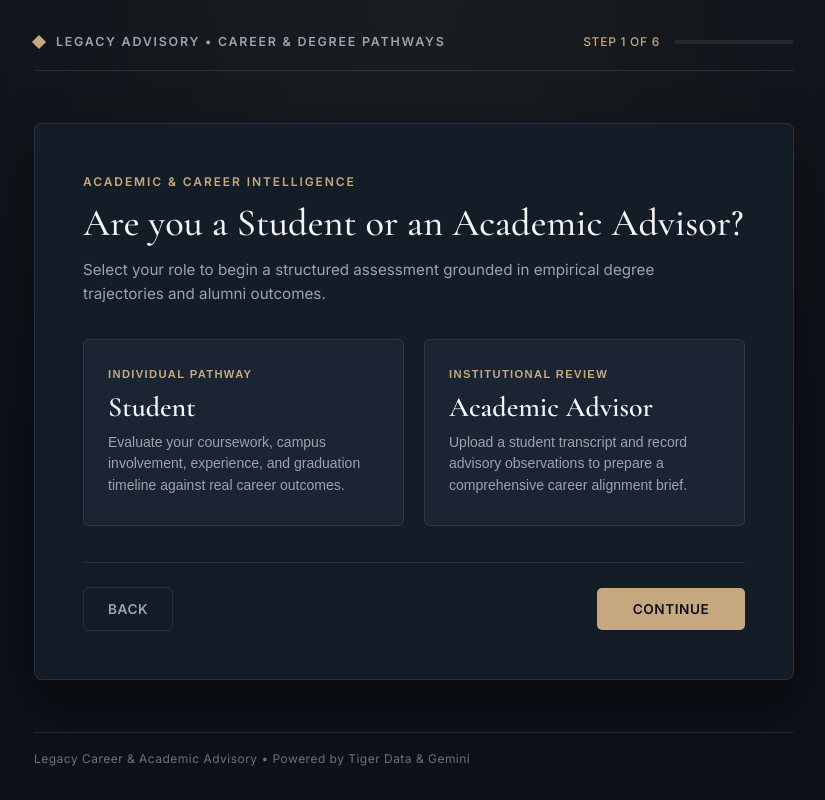
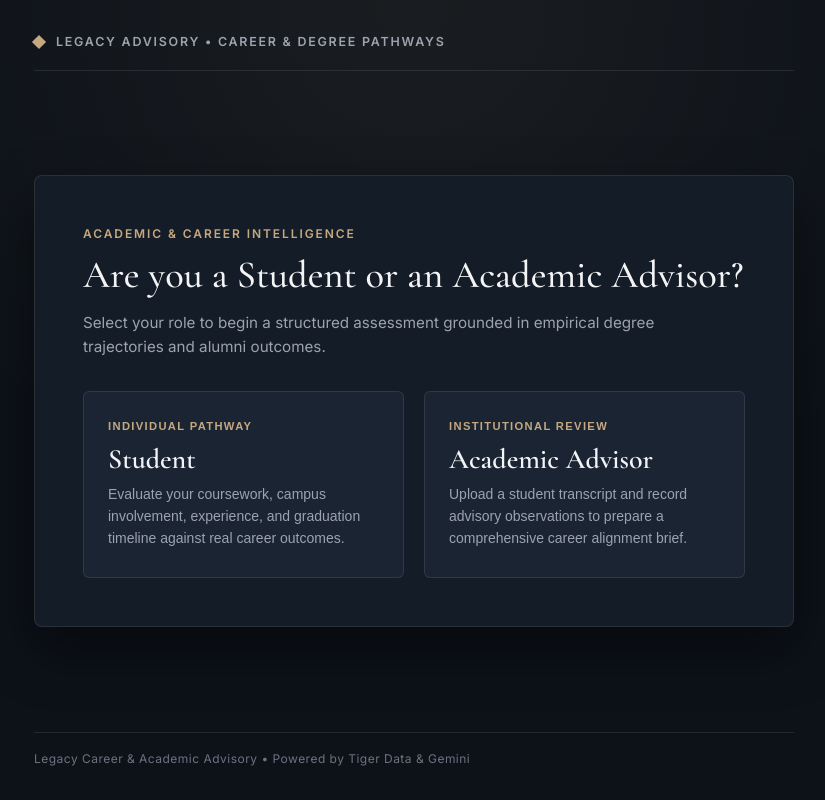
Before and after one commit to pranathi-does-stuff/learn-from-legacy-advisor, a Flask app: page / in a window 1280 px wide. Shown: the whole page, without its empty margins (226-1051 px from the left). Run offline with Flask 3, Linux system fonts and the light colour scheme; data that the repository does not hold is empty; some libraries are stand-ins or nearby versions.

Commit message:
fixing display issues

```diff
--- a/static/css/style.css
+++ b/static/css/style.css
@@ -594,6 +594,13 @@ body {
     gap: 1rem;
 }
 
+.wizard-nav[hidden] {
+    display: none;
+}
+
+.wizard-progress[hidden]{
+    display:none;
+}
 .submit-btn,
 .secondary-btn {
     display: inline-flex;
```
